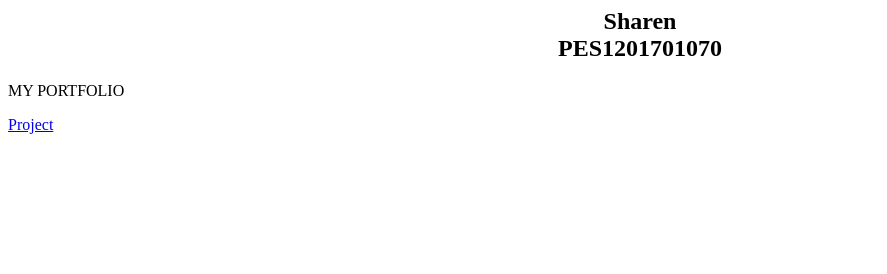
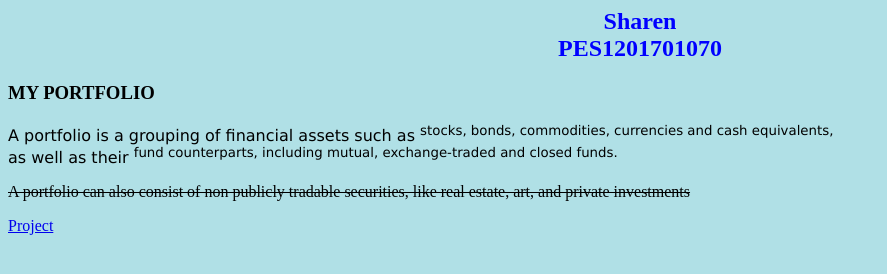
Before and after one commit to SharenMary99/SharenMary99.github.io, a plain HTML site: page Portfolio.html in a window 1280 px wide. Shown: the whole page, without its empty margins (0-887 px from the left). Drawn offline with Linux system fonts and the light colour scheme.

Commit message:
Update Portfolio.html

```diff
--- a/Portfolio.html
+++ b/Portfolio.html
@@ -1,10 +1,13 @@
 <html>
 <head><title>Portfolio</title></head>
-<body>
-<center><h2>Sharen <br>
+<body style="background-color:powderblue;">
+<center><h2 style="color:blue;">Sharen <br>
 PES1201701070
 </h2></center>
- MY PORTFOLIO
+<h3><b> MY PORTFOLIO</b></h3>
+<p style="font-family:verdana;" style="font-size:160%;">A portfolio is a grouping of financial assets such as <sup>stocks, bonds, commodities, currencies and cash equivalents,</sup> <br>
+as well as their <sup>fund counterparts, including mutual, exchange-traded and closed funds.</sup></p>
+<p><del>A portfolio can also consist of non publicly tradable securities, like real estate, art, and private investments</del></p>
 <p><a href="index.html">Project</a></p>
 <body>
 </html>
```
